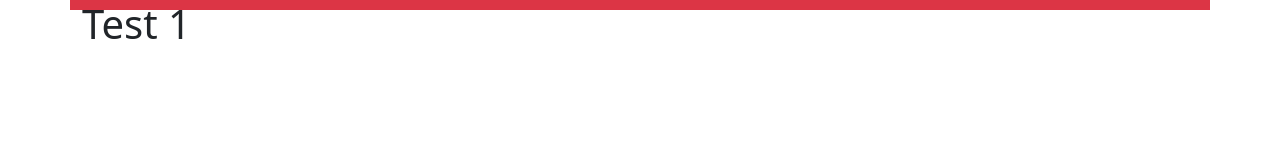
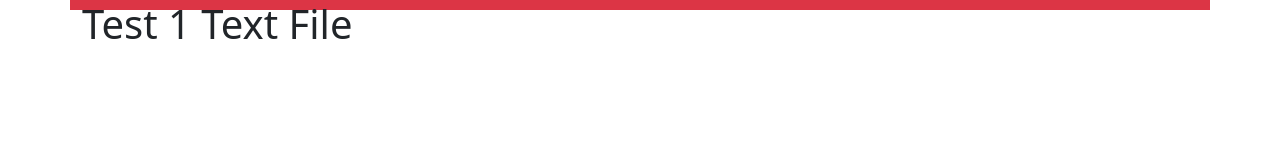
Before and after one commit to ecvelayo/first-ecommerce, a plain HTML site: page firstwebsite.html in a window 1280 px wide. Drawn offline with nearby package versions, Linux system fonts and the light colour scheme.

Commit message:
First-Branch: Text File

```diff
--- a/firstwebsite.html
+++ b/firstwebsite.html
@@ -10,6 +10,8 @@
     />
   </head>
   <body>
-    <div class="bg-danger container" style="height: 10px"><h1>Test 1</h1></div>
+    <div class="bg-danger container" style="height: 10px">
+      <h1>Test 1 Text File</h1>
+    </div>
   </body>
 </html>
```
